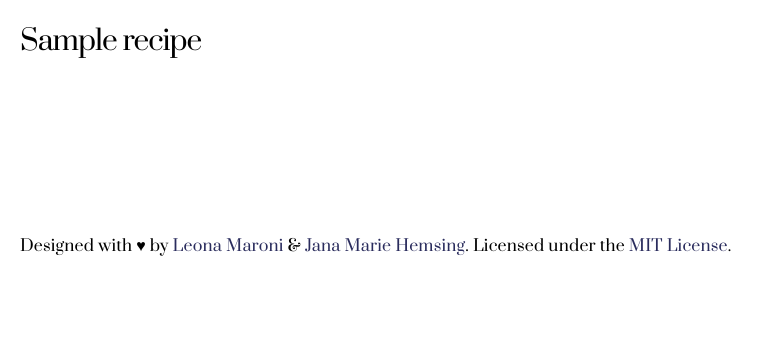
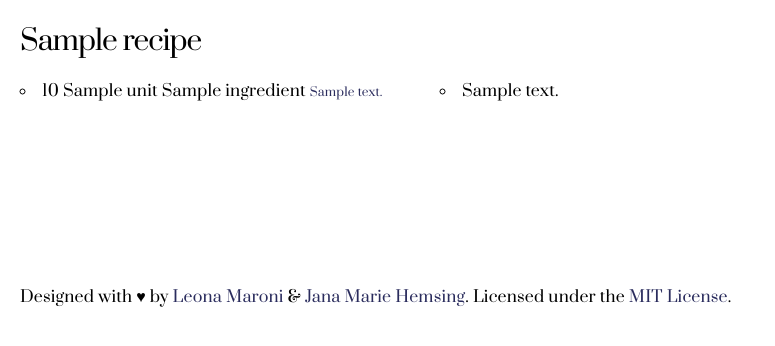
Before and after one commit to leona-ya/nomsable, a Django app: template core/templates/core/recipe.html in a window 1280 px wide. Shown: the part 52-398 px from the top of the page, without its empty margins (0-775 px from the left). Run offline with Django 4.2, Linux system fonts and the light colour scheme; the template is opened without the code that fills it: most values are stand-ins (such as "Sample title", 1, 10 or a date in 2020); data that the repository does not hold is empty; style sheets or scripts are compiled from the project's sources; some libraries are stand-ins or nearby versions.

Commit message:
added basic recipe page

```diff
--- a/core/templates/core/recipe.html
+++ b/core/templates/core/recipe.html
@@ -3,5 +3,26 @@
 {% block body %}
 <div class="container">
   <h3>{{ recipe.name }}</h3>
+  <div class="row">
+    <div class="column column-33">
+      <ul>
+        {% for ingredient in recipe.ingredients.all %}
+        <li>
+          {% if ingredient.quantity is not None %} {{ ingredient.quantity }} {% endif %}
+          {% if ingredient.unit is not None %} {{ ingredient.unit }} {% endif %}
+          {{ ingredient.ingredient.name }}
+          <span class="ingredientDescription"> {% if ingredient.description is not None %} {{ ingredient.description }} {% endif %}</span>
+        </li>
+        {% endfor %}
+      </ul>
+    </div>
+    <div class="column">
+      <ul>
+        {% for step in recipe.instructions.all %}
+        <li>{{ step.text }}</li>
+        {% endfor %}
+      </ul>
+    </div>
+  </div>
 </div>
 {% endblock body %}
```
